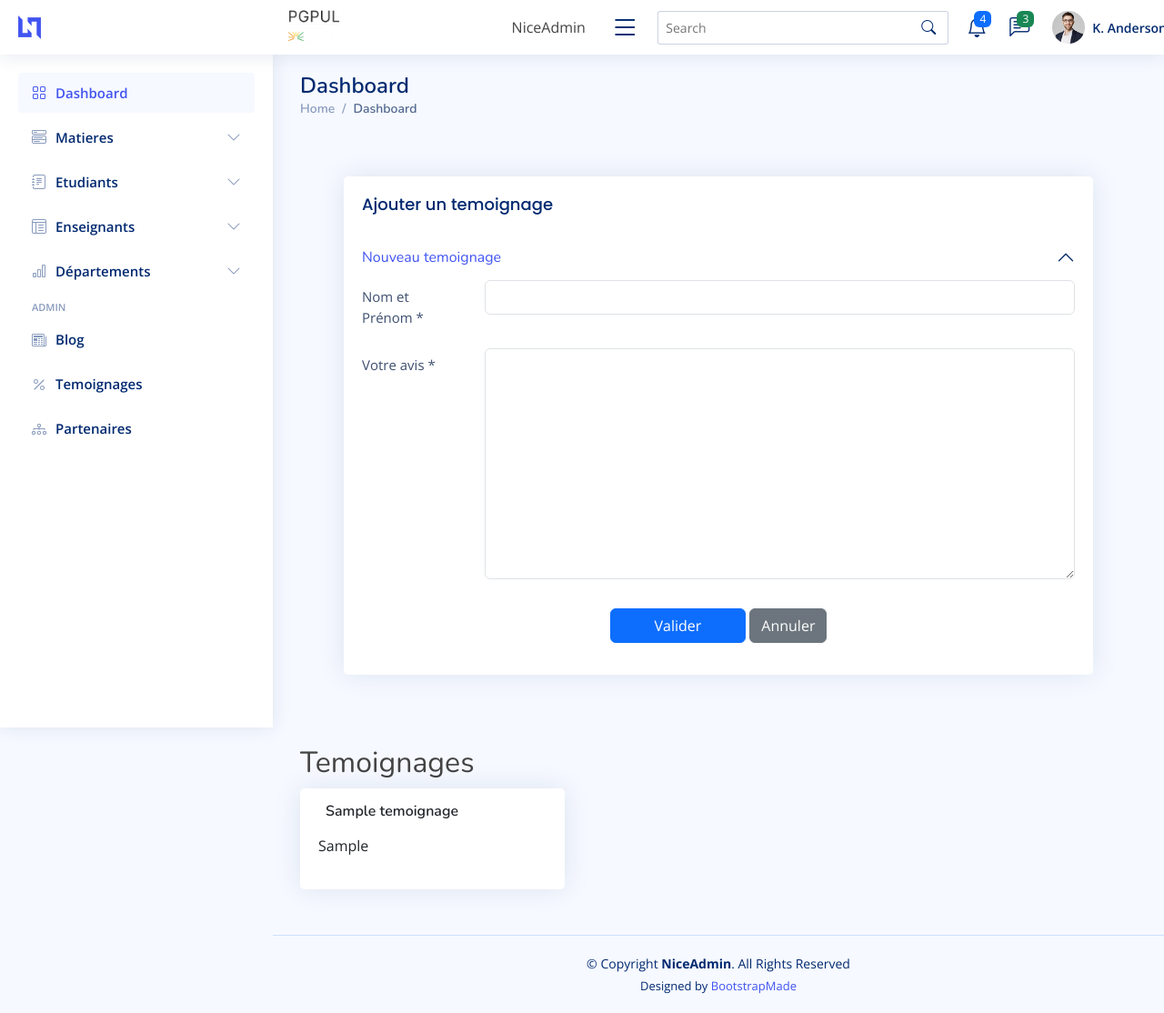
After one commit to nsd-design/pgpul, a Django app: page /dashmin/temoignage in a window 1280 px wide, after a click on "Nouveau temoignage". The commit adds this page. Shown: the whole page at 91% size. Run offline with Django 4.2, Linux system fonts and the light colour scheme; tables that the repository leaves empty hold one stand-in row (values such as "Sample post"); some libraries are stand-ins or nearby versions.

Commit message:
Creer, Afficher Temoignages et cover de blog

```diff
--- a/landing_page/forms.py
+++ b/landing_page/forms.py
@@ -1,5 +1,5 @@
 from django import forms
-from landing_page.models import Post
+from landing_page.models import Post, Temoignage
 from pgpul_admin.forms import TinyMCEWidget
 
 
@@ -17,3 +17,16 @@ class PostForm(forms.ModelForm):
     class Meta:
         model = Post
         fields = ['title', 'content', 'cover']
+
+
+class TemoignageForm(forms.ModelForm):
+    def __init__(self, *args, **kwargs):
+        super(TemoignageForm, self).__init__(*args, **kwargs)
+
+        # Supprimer les labels
+        for field_name, field in self.fields.items():
+            field.label = ''
+
+    class Meta:
+        model = Temoignage
+        fields = ['nom', 'avis']
--- a/landing_page/models.py
+++ b/landing_page/models.py
@@ -59,6 +59,9 @@ class Temoignage(models.Model):
     created_at = models.DateTimeField(auto_now_add=True)
     created_by = models.ForeignKey(Utilisateur, on_delete=models.SET_NULL, null=True)
 
+    def __str__(self):
+        return f"{self.pk} - {self.nom}"
+
 
 class ContactUs(models.Model):
     email = models.CharField(max_length=200)
--- /dev/null
+++ b/landing_page/templates/landing_page/temoignage.html
@@ -0,0 +1,114 @@
+{% extends "pgpul_admin/base.html" %}
+
+{% load static %}
+{% load crispy_forms_tags %}
+{% block content %}
+<div class="container p-5">
+    <div class="card">
+    <div class="card-body">
+      <h5 class="card-title">Ajouter un temoignage</h5>
+
+      <!-- Accordion without outline borders -->
+      <div class="accordion accordion-flush" id="accordionFlushExample">
+         <div class="accordion-item">
+          <h2 class="accordion-header" id="flush-headingThree">
+            <button class="accordion-button collapsed" type="button" data-bs-toggle="collapse" data-bs-target="#flush-collapseThree" aria-expanded="false" aria-controls="flush-collapseThree">
+              Nouveau temoignage
+            </button>
+          </h2>
+          <div id="flush-collapseThree" class="accordion-collapse collapse" aria-labelledby="flush-headingThree" data-bs-parent="#accordionFlushExample">
+            <div class="accordion-body">
+              <!-- Attribution Form -->
+              <form method="POST" action="{% url 'temoignage' %}" id="form_temoin">
+                {% csrf_token %}
+                <div class="row mb-3">
+                  <label class="col-sm-2 col-form-label">Nom et Prénom *</label>
+                  <div class="col-sm-10">
+                    {{ form.nom | as_crispy_field }}
+                  </div>
+                </div>
+                <div class="row mb-3">
+                  <label class="col-sm-2 col-form-label">Votre avis *</label>
+                  <div class="col-sm-10">
+                    {{ form.avis | as_crispy_field }}
+                  </div>
+                </div>
+
+                <div class="text-center">
+                  <button type="submit" class="btn btn-primary px-5">
+                    Valider
+                  </button>
+                  <button type="reset" class="btn btn-secondary">
+                    Annuler
+                  </button>
+                </div>
+              </form>
+              <!-- End Attribution Form -->
+            </div>
+          </div>
+        </div>
+      </div>
+      <!-- End Accordion without outline borders -->
+    </div>
+  </div>
+
+
+</div>
+
+<section class="section">
+    <h2>Temoignages</h2>
+    <div class="row align-items-top d-flex justify-content-start">
+        <!-- Card with an image on top -->
+        {% for temoignage in temoignages %}
+        <div class="col-lg-4">
+            <div class="card">
+                <div class="card-body">
+                    <h6 class="mt-2 p-2 fw-semibold">{{ temoignage.nom}}</h6>
+                    <p class=""> {{ temoignage.avis }}</p>
+                </div>
+            </div><!-- End Card with an image on top -->
+        </div>
+        {% endfor %}
+    </div>
+</section>
+
+
+
+{% endblock %}
+
+{% block custom_js %}
+<!-- Initialisation de TinyMCE -->
+<script>
+    $("#form_temoin").submit(function(event){
+        event.preventDefault()
+
+        $.ajax({
+            url: $(this).attr('action'),
+            type: $(this).attr('method'),
+            data: $(this).serialize(),
+            success: function(response){
+                if(response.success){
+                    $("#alert").val(response.msg)
+                    $("#alert").addClass("show")
+                    <!-- Vider les champs du formulaire apres soumission-->
+                    $("#id_nom").val('')
+                    $("#id_avis").val('')
+                    setTimeout(()=>{
+                        $("#alert").removeClass("show")
+                    }, 3000)
+                }
+            },
+            error: function(xhr, status, error){
+                $("#alert-error").addClass("show")
+                setTimeout(()=>{
+                    $("#alert-error").removeClass("show")
+                }, 3000)
+            }
+
+        })
+    })
+
+
+</script>
+
+{% endblock %}
--- a/landing_page/urls.py
+++ b/landing_page/urls.py
@@ -5,4 +5,5 @@ from landing_page.views import *
 urlpatterns = [
     path('blog/', blog, name='blog'),
     path('blog/read/<int:id_article>', lire_article, name='read-article'),
+    path('temoignage', temoignage, name="temoignage")
 ]
--- a/landing_page/views.py
+++ b/landing_page/views.py
@@ -3,10 +3,10 @@ import pathlib
 from django.contrib import messages
 from django.contrib.auth import authenticate, login
 from django.http import JsonResponse
-from django.shortcuts import render, redirect, get_object_or_404
+from django.shortcuts import render, redirect, get_object_or_404, get_list_or_404
 
-from landing_page.forms import PostForm
-from landing_page.models import Post
+from landing_page.forms import PostForm, TemoignageForm
+from landing_page.models import Post, Temoignage
 
 
 def home(request):
@@ -63,3 +63,27 @@ def lire_article(request, id_article):
         # print("Article:", article)
         context = {"article": article}
         return render(request, "landing_page/lire_article.html", context)
+
+
+def temoignage(request):
+    temoignage_form = TemoignageForm()
+    temoignages = get_list_or_404(Temoignage)
+    context = {"form": temoignage_form,
+               "temoignages": temoignages}
+
+    if request.method == "POST":
+        temoignage_form = TemoignageForm(request.POST)
+        if temoignage_form.is_valid():
+            nom = temoignage_form.cleaned_data['nom']
+            avis = temoignage_form.cleaned_data['avis']
+
+            try:
+                user = request.user
+                temoignage_et = Temoignage.objects.create(nom=nom, avis=avis, created_by=user)
+            except Exception as e:
+                print(e)
+            else:
+                temoignage_et.save()
+                return JsonResponse({"success": True, "msg": "Merci pour votre temoignage"})
+
+    return render(request, "landing_page/temoignage.html", context)
--- a/pgpul_admin/templates/pgpul_admin/inc/sidebar.html
+++ b/pgpul_admin/templates/pgpul_admin/inc/sidebar.html
@@ -84,7 +84,7 @@
       </li><!-- End Blog Page Nav -->
 
       <li class="nav-item">
-        <a class="nav-link collapsed" href="pages-faq.html">
+        <a class="nav-link collapsed" href="{% url 'temoignage' %}">
           <i class="bi bi-percent"></i>
           <span>Temoignages</span>
         </a>
```
Also changed, not shown: landing_page/templates/landing_page/lire_article.html (+18 -8 lines), pgpul_admin/templates/pgpul_admin/pages/table_des_matieres.html (+4 -4 lines).
